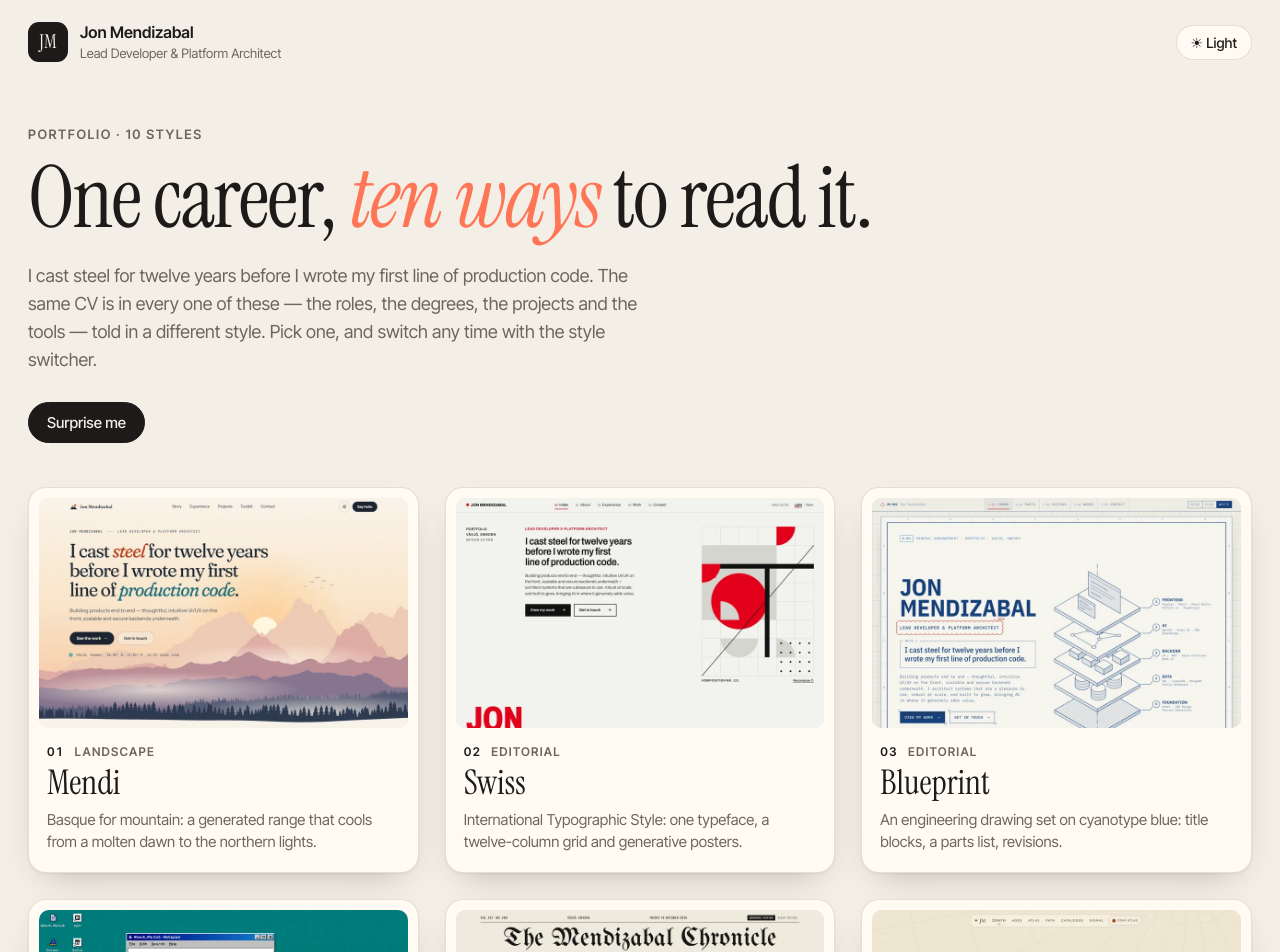
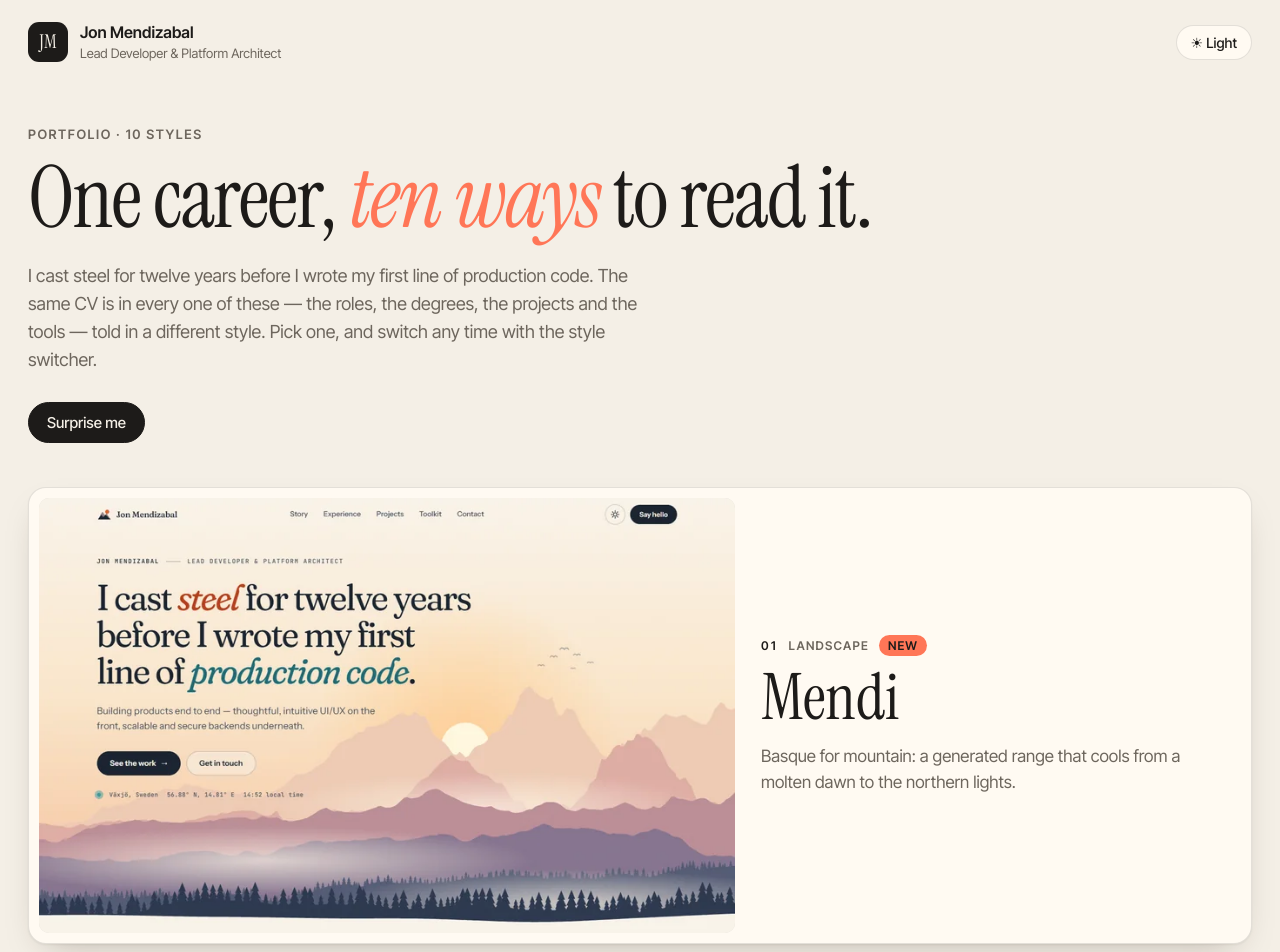
Before and after one commit to Connectslide121/Portfolio, a React (Create React App) app: page / in a window 1280 px wide. Shown: the top 952 px of the page. Built offline with nearby package versions, Linux system fonts and the light colour scheme.

Commit message:
feat(picker): give the featured mode the first row
The mode flagged featured in the registry spans the grid, picture left
and words right, with a New badge; the other nine keep their three by
three. 0 opens the tenth mode, as 1-9 open the first nine.

```diff
--- a/src/picker/Picker.jsx
+++ b/src/picker/Picker.jsx
@@ -18,7 +18,7 @@ const go = (id) => {
   window.location.href = hrefFor(id);
 };
 
-/** The front door: the nine designs, side by side. */
+/** The front door: every design, side by side, the featured one across the top. */
 export default function Picker() {
   const [dark, setDark] = useState(() => document.body.classList.contains("dark-theme"));
   const last = (() => {
@@ -29,12 +29,13 @@ export default function Picker() {
     }
   })();
 
-  // 1–9 open a mode straight away.
+  // 1–9 open a mode straight away, and 0 the tenth.
   useEffect(() => {
     const onKey = (e) => {
       if (e.metaKey || e.ctrlKey || e.altKey || e.target.closest?.("input, textarea")) return;
-      const n = Number(e.key);
-      if (n >= 1 && n <= MODES.length) go(MODES[n - 1].id);
+      if (!/^\d$/.test(e.key)) return;
+      const n = Number(e.key) || 10;
+      if (n <= MODES.length) go(MODES[n - 1].id);
     };
     window.addEventListener("keydown", onKey);
     return () => window.removeEventListener("keydown", onKey);
@@ -97,7 +98,7 @@ export default function Picker() {
 
         <ol className="pk-grid">
           {MODES.map((m, i) => (
-            <li key={m.id}>
+            <li key={m.id} className={m.featured ? "is-featured" : undefined}>
               <a className="pk-card" href={hrefFor(m.id)} aria-label={`${m.name}: ${m.blurb}`}>
                 <span className="pk-thumb">
                   {thumbs[`${m.id}-light`] && <img className="pk-light" src={thumbs[`${m.id}-light`]} alt="" loading="lazy" />}
@@ -109,6 +110,7 @@ export default function Picker() {
                 <span className="pk-meta">
                   <span className="pk-no">{String(i + 1).padStart(2, "0")}</span>
                   <span className="pk-kind">{m.kind}</span>
+                  {m.featured && <span className="pk-new">New</span>}
                   {last === m && <span className="pk-last">Last visited</span>}
                 </span>
                 <h2>{m.name}</h2>
@@ -126,7 +128,7 @@ export default function Picker() {
             {l.label}
           </a>
         ))}
-        <span>Tip: press 1–{MODES.length} to jump straight in.</span>
+        <span>Tip: press {MODES.length > 9 ? "1–9 or 0" : `1–${MODES.length}`} to jump straight in.</span>
       </footer>
     </div>
   );
--- a/src/picker/picker.css
+++ b/src/picker/picker.css
@@ -1,7 +1,7 @@
 /* The picker. Loaded only on the front door, never under a mode, so it can
    set the page up for itself. It keeps the original site's look — warm
    paper, Instrument Serif and Inter Tight, a coral accent — and stays quiet
-   so the nine thumbnails do the talking. */
+   so the thumbnails do the talking. */
 
 body {
   --pk-bg: #f4efe6;
@@ -171,7 +171,7 @@ body.dark-theme {
   margin-top: 28px;
 }
 
-/* The three by three. */
+/* Three across; the featured design takes the whole first row. */
 .pk-grid {
   display: grid;
   grid-template-columns: repeat(3, minmax(0, 1fr));
@@ -198,6 +198,52 @@ body.dark-theme {
 .pk-card:hover {
   transform: translateY(-4px);
   border-color: var(--pk-ink);
+}
+
+.pk-grid .is-featured {
+  grid-column: 1 / -1;
+}
+
+/* Picture on the left, words on the right, in fixed columns. Stacked like the
+   others once the grid is one column. */
+@media (min-width: 621px) {
+  .is-featured .pk-card {
+    display: grid;
+    grid-template-columns: minmax(0, 1.5fr) minmax(0, 1fr);
+    grid-template-rows: 1fr auto auto auto 1fr;
+    column-gap: 26px;
+    padding: 10px 26px 10px 10px;
+  }
+
+  .is-featured .pk-thumb {
+    grid-row: 1 / -1;
+  }
+
+  .is-featured .pk-meta {
+    grid-area: 2 / 2;
+    margin: 0;
+  }
+
+  .is-featured .pk-card h2 {
+    grid-area: 3 / 2;
+    margin: 10px 0 0;
+    font-size: clamp(44px, 5vw, 68px);
+    line-height: 1;
+  }
+
+  .is-featured .pk-card p {
+    grid-area: 4 / 2;
+    margin: 14px 0 0;
+    font-size: 17px;
+  }
+}
+
+.pk-new {
+  padding: 3px 9px;
+  border-radius: 999px;
+  background: var(--pk-accent);
+  color: #1d1b19;
+  letter-spacing: 0.08em;
 }
 
 .pk-thumb {
```
